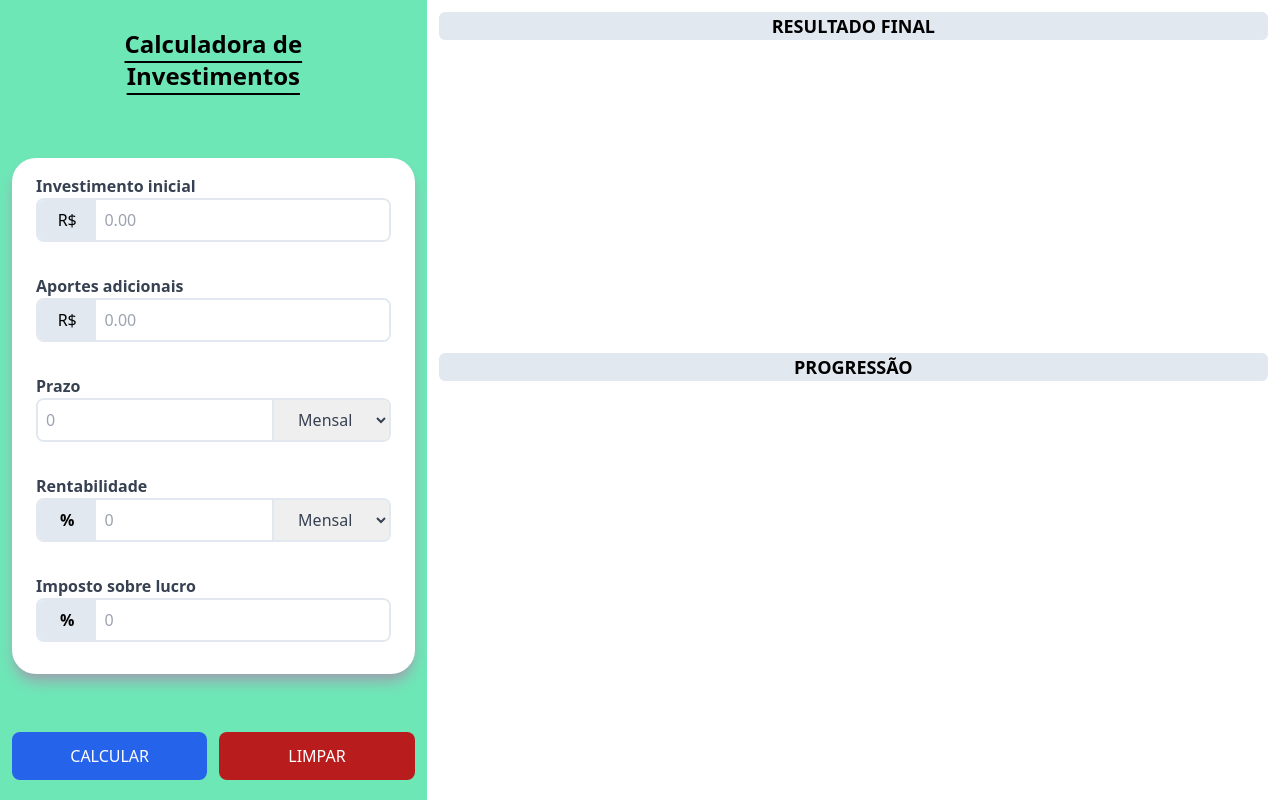
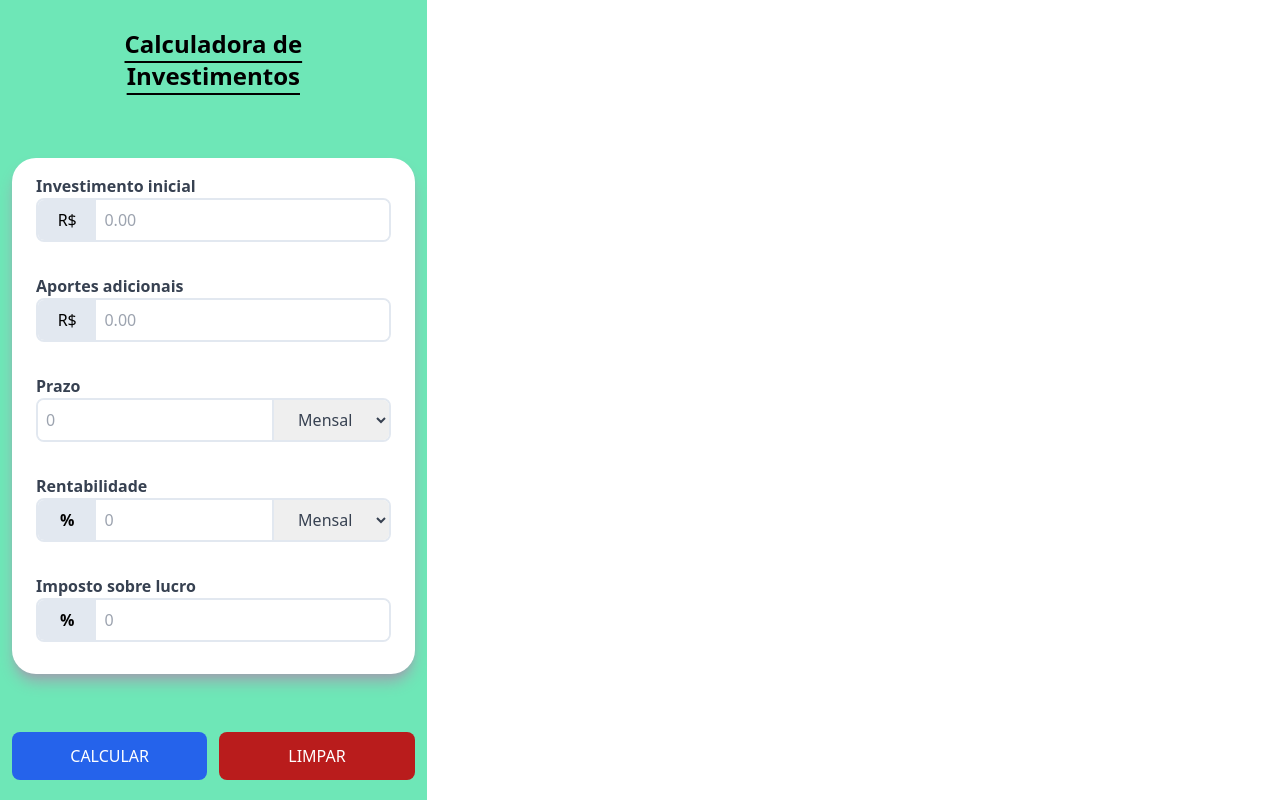
Before and after one commit to ivoetana/_HASHTAG_calculadora_investimentos, a website built with Vite: page index.html in a window 1280 px wide. Built offline with nearby package versions, Linux system fonts and the light colour scheme.

Commit message:
Processos de geração dos gráficos ocultados para a construção da tabela.

```diff
--- a/index.html
+++ b/index.html
@@ -177,7 +177,7 @@
       </aside>
 
       <main class="row-span-2 col-span-2 p-3">
-         <section
+         <!-- <section
             id="charts-container"
             class="h-full flex flex-col justify-between"
          >
@@ -202,7 +202,7 @@
                </p>
                <canvas id="progression"></canvas>
             </div>
-         </section>
+         </section> -->
       </main>
       <script type="module" src="./main.js"></script>
    </body>
--- a/main.js
+++ b/main.js
@@ -186,5 +186,5 @@ for (const formElement of form) {
    }
 }
 
-form.addEventListener("submit", renderProgression);
+// form.addEventListener("submit", renderProgression);
 clearFormButton.addEventListener("click", clearForm);
```
